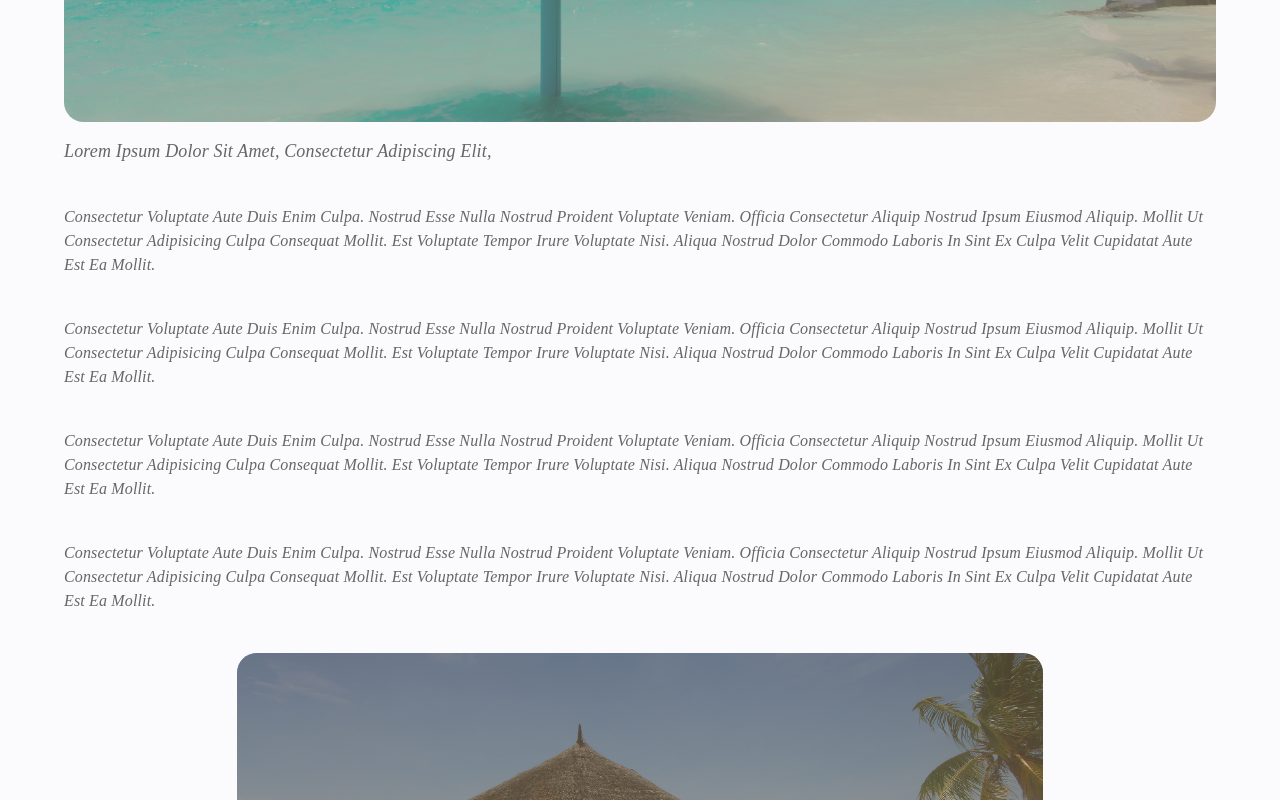
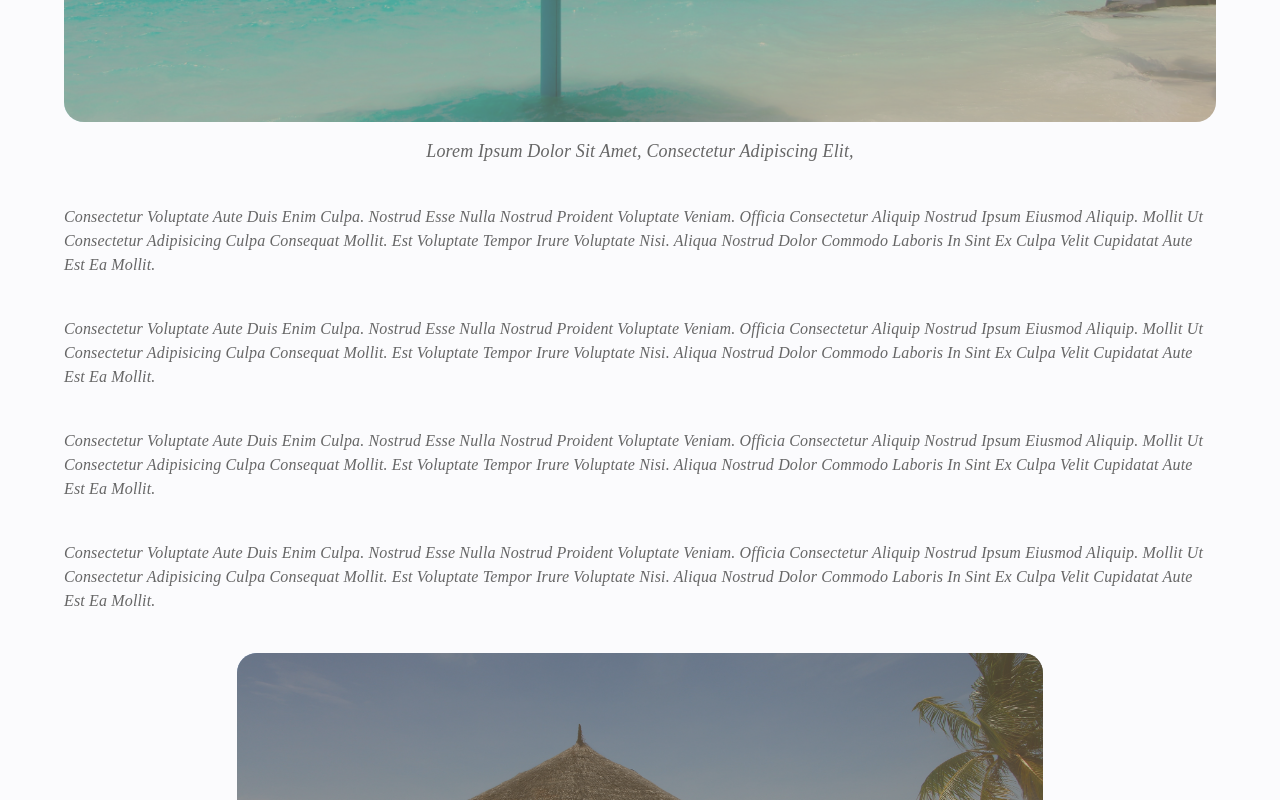
Before and after one commit to MachineIntelligence6/lovely-maldives-ts, a Next.js app: page /blogs/seyta-opens-dhunthari-resort in a window 1280 px wide. Shown: the part 800-1600 px from the top of the page. Built offline with nearby package versions, Linux system fonts and the light colour scheme; no server answers.

Commit message:
issues resolved

```diff
--- a/src/app/blogs/[slug]/page.tsx
+++ b/src/app/blogs/[slug]/page.tsx
@@ -113,7 +113,7 @@ export default function SingleBlogPage() {
                   width: { xs: '90%', md: 'auto' },
                   fontSize: { xs: '12px', md: '1.125rem' },
                   mt: 2,
-                  textAlign: 'left',
+                  textAlign: { xs: 'left', md: 'center' },
                   mb: 5,
                   color: '#666',
                   fontWeight: '400',
@@ -237,7 +237,7 @@ export default function SingleBlogPage() {
               <Typography
                 paragraph
                 sx={{
-                  width: { xs: '90%', md: 'auto' },
+                  width: { xs: '90%', md: '45%' },
                   fontSize: { xs: '12px', md: '1.125rem' },
                   mt: 2,
                   textAlign: 'left',
--- a/src/components/ContactForm.tsx
+++ b/src/components/ContactForm.tsx
@@ -1,3 +1,5 @@
+'use client'
+
 import { Container, Box, Typography, TextField, Button } from '@mui/material'
 
 export default function ContactForm() {
@@ -53,6 +55,7 @@ export default function ContactForm() {
             </Typography>
             <TextField
               id="email"
+              type="email"
               variant="outlined"
               sx={{ width: '100%', maxWidth: '100%' }}
             />
@@ -67,6 +70,7 @@ export default function ContactForm() {
           Contact Number
         </Typography>
         <TextField
+          type="number"
           id="number"
           variant="outlined"
           sx={{ width: '100%', maxWidth: '100%' }}
--- a/src/components/Footer.tsx
+++ b/src/components/Footer.tsx
@@ -134,7 +134,7 @@ export default function Footer() {
           </Box>
           <Box
             component={Link}
-            href="/faqs"
+            href="/frequently-asked-questions"
             sx={{
               color: 'white',
               textDecoration: 'none',
```
Also changed, not shown: src/app/frequently-asked-questions/page.tsx (renamed from src/app/faqs/page.tsx).
